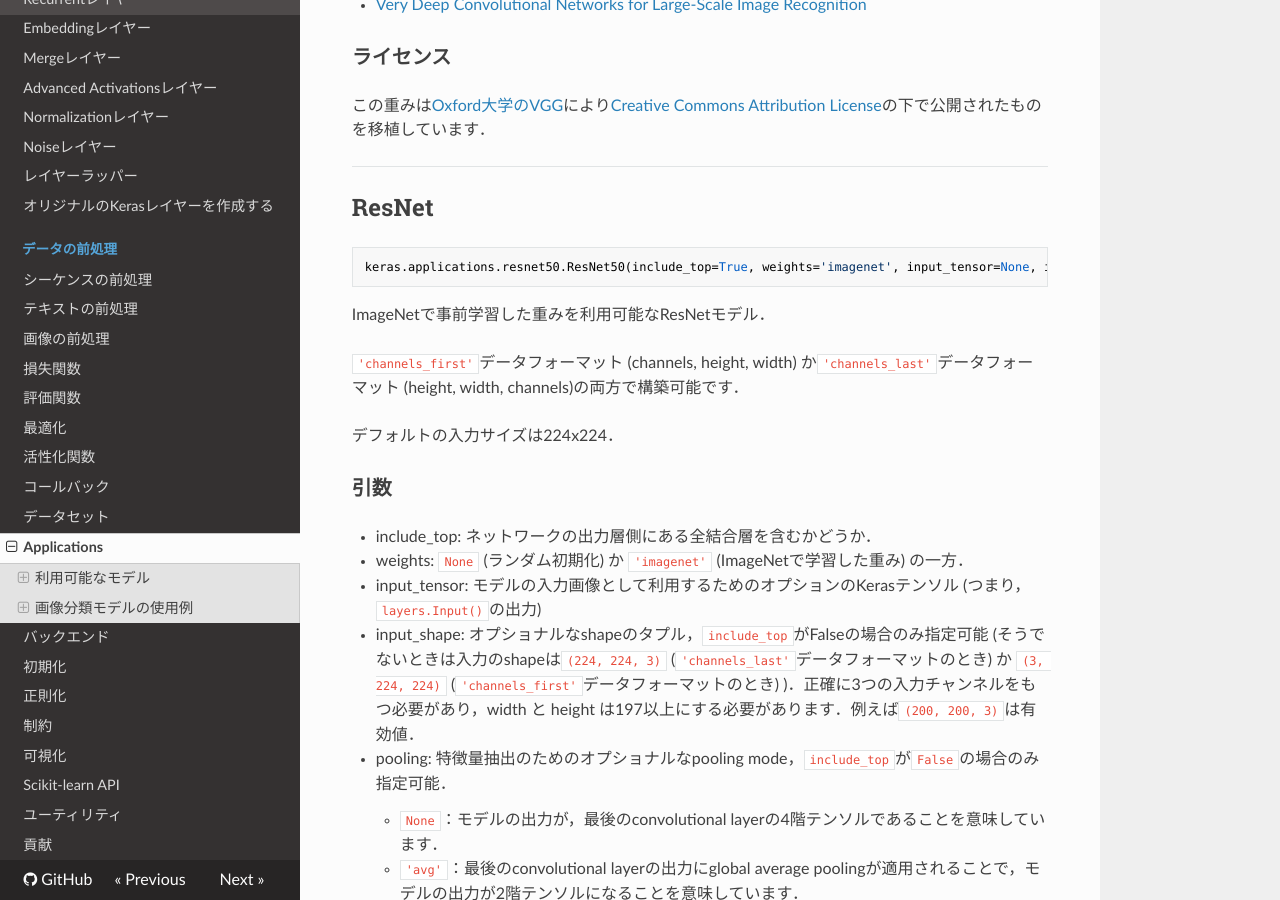
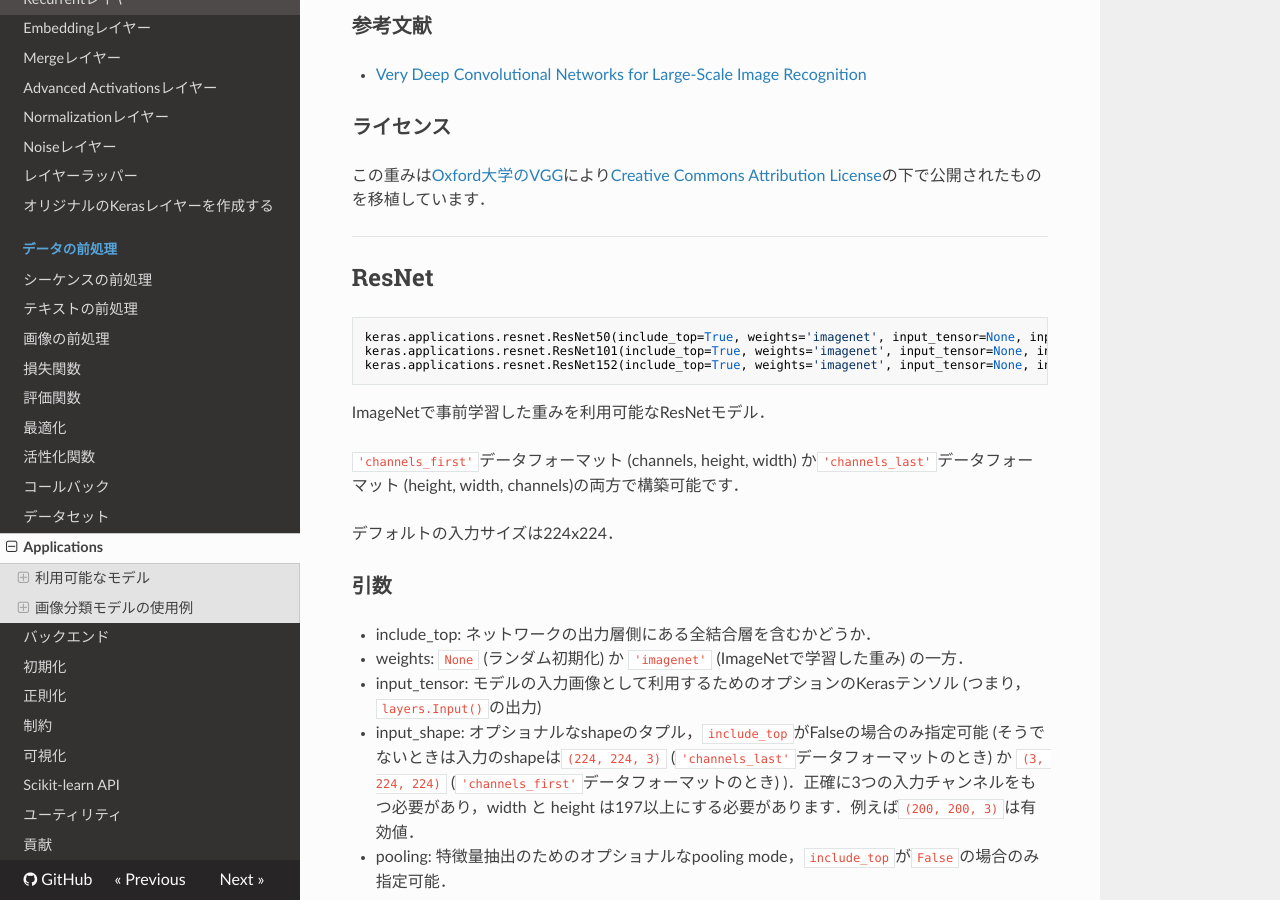
Before and after one commit to keras-team/keras-docs-ja, an MkDocs documentation site: the page built from sources/applications.md, in a window 1280 px wide and 900 px high, scrolled down 7005 px. Built offline with MkDocs 1.6.1, drawn with Linux system fonts in a browser that asks for light colours; nearby versions of some CDN libraries; old or Windows-style settings are respelled for this version of MkDocs; some of the changed text lies outside the part shown.

Commit message:
Add Resnet101/152

````diff
--- a/sources/applications.md
+++ b/sources/applications.md
@@ -177,6 +177,8 @@ model = InceptionV3(input_tensor=input_tensor, weights='imagenet', include_top=T
 | [VGG16](#vgg16) | 528 MB| 0.715 | 0.901 | 138,357,544 | 23
 | [VGG19](#vgg19) | 549 MB | 0.727 | 0.910 | 143,667,240 | 26
 | [ResNet50](#resnet) | 99 MB | 0.759 | 0.929 | 25,636,712 | 168
+| [ResNet101](#resnet) | 171 MB | 0.764 | 0.928 | 44,707,176 | - |
+| [ResNet152](#resnet) | 232 MB | 0.766 | 0.931 | 60,419,944 | - |
 | [InceptionV3](#inceptionv3) | 92 MB | 0.788 | 0.944 | 23,851,784 | 159 |
 | [InceptionResNetV2](#inceptionresnetv2) | 215 MB | 0.804 | 0.953 | 55,873,736 | 572 |
 | [MobileNet](#mobilenet) | 17 MB | 0.665 | 0.871 | 4,253,864 | 88
@@ -307,7 +309,9 @@ Kerasの`Model`インスタンス．
 ## ResNet
 
 ```python
-keras.applications.resnet50.ResNet50(include_top=True, weights='imagenet', input_tensor=None, input_shape=None, pooling=None, classes=1000)
+keras.applications.resnet.ResNet50(include_top=True, weights='imagenet', input_tensor=None, input_shape=None, pooling=None, classes=1000)
+keras.applications.resnet.ResNet101(include_top=True, weights='imagenet', input_tensor=None, input_shape=None, pooling=None, classes=1000)
+keras.applications.resnet.ResNet152(include_top=True, weights='imagenet', input_tensor=None, input_shape=None, pooling=None, classes=1000)
 ```
 
 ImageNetで事前学習した重みを利用可能なResNetモデル．
````
